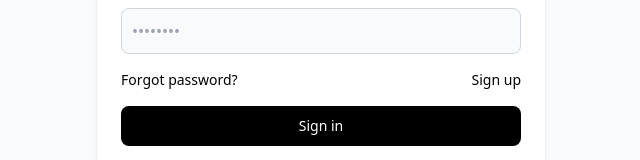
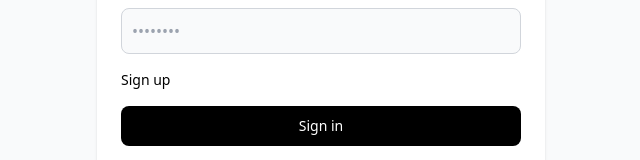
Before and after one commit to harekrushn13/Odoo-Final, a React (Vite) app in the folder client-web/: page /login in a window 1280 px wide. Shown: the part 474-634 px from the top of the page, without its empty margins (319-959 px from the left). Built offline with nearby package versions, Linux system fonts and the light colour scheme.

Commit message:
register page added

```diff
--- a/client-web/src/components/Login.jsx
+++ b/client-web/src/components/Login.jsx
@@ -112,12 +112,12 @@ function Login() {
                 />
               </div>
               <div className="flex items-center justify-between">
-                <a
+                {/* <a
                   href="#"
                   className="text-sm font-medium text-primary-600 hover:underline"
                 >
                   Forgot password?
-                </a>
+                </a> */}
                 <Link
                   to="/register"
                   className="text-sm font-medium text-primary-600 hover:underline"
```
Also changed, not shown: client-web/src/App.jsx (+7 -3 lines).
